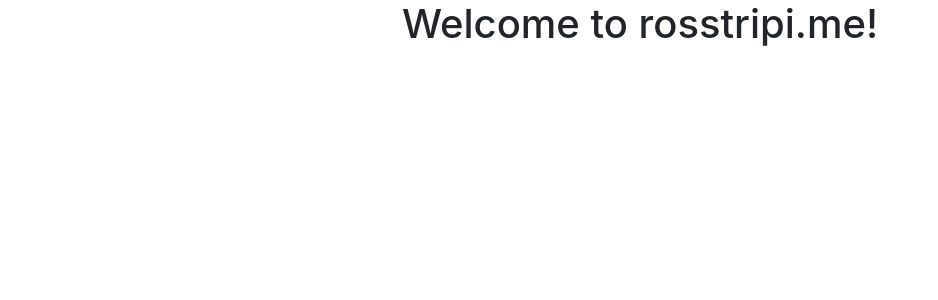
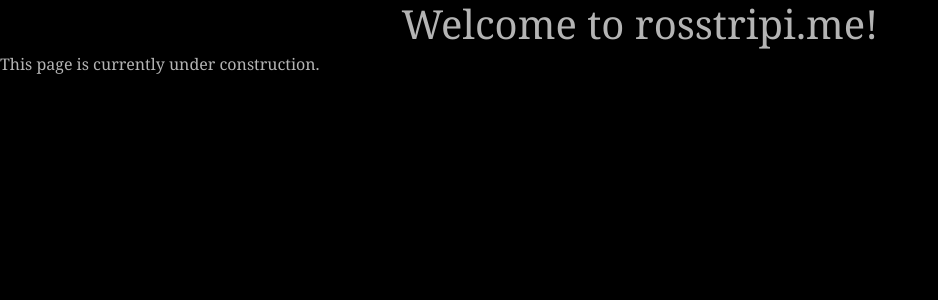
Before and after one commit to rosstripi/rosstripi.me, an Angular app in the folder rosstripi/: page / in a window 1280 px wide. Shown: the top 300 px of the page, without its empty margins (0-938 px from the left). Built offline with nearby package versions, Linux system fonts and the light colour scheme.

Commit message:
Added a preliminary global stylesheet

```diff
--- a/rosstripi/src/app/app.component.html
+++ b/rosstripi/src/app/app.component.html
@@ -1,5 +1,16 @@
-<!--The content below is only a placeholder and can be replaced.-->
-<div style="text-align:center">
-  <h1>
-    Welcome to {{title}}!
-  </h1>
+<body>
+  <div style="text-align:center">
+    <h1>
+      Welcome to {{title}}!
+    </h1>
+  </div>
+
+  <div *ngIf="underConstruction; else live_content">
+    <span>
+    This page is currently under construction.
+  </span>
+  </div>
+  <ng-template #live_content>
+    The page is live.
+  </ng-template>
+</body>
--- a/rosstripi/src/app/app.component.ts
+++ b/rosstripi/src/app/app.component.ts
@@ -7,4 +7,5 @@
 })
 export class AppComponent {
   title = 'rosstripi.me';
+  underConstruction: boolean = true;
 }
--- a/rosstripi/src/styles.css
+++ b/rosstripi/src/styles.css
@@ -1 +1,16 @@
 /* You can add global styles to this file, and also import other style files */
+BODY{
+  -webkit-box-sizing: content-box;
+  -moz-box-sizing: content-box;
+  box-sizing: content-box;
+  border: none;
+  font: normal 16px/1 Georgia, serif;
+  color: rgba(180,180,180,1);
+  -o-text-overflow: ellipsis;
+  text-overflow: ellipsis;
+  background: rgb(0,0,0);
+  -webkit-transition: all 200ms cubic-bezier(0.42, 0, 0.58, 1) 10ms;
+  -moz-transition: all 200ms cubic-bezier(0.42, 0, 0.58, 1) 10ms;
+  -o-transition: all 200ms cubic-bezier(0.42, 0, 0.58, 1) 10ms;
+  transition: all 200ms cubic-bezier(0.42, 0, 0.58, 1) 10ms;
+}
```
